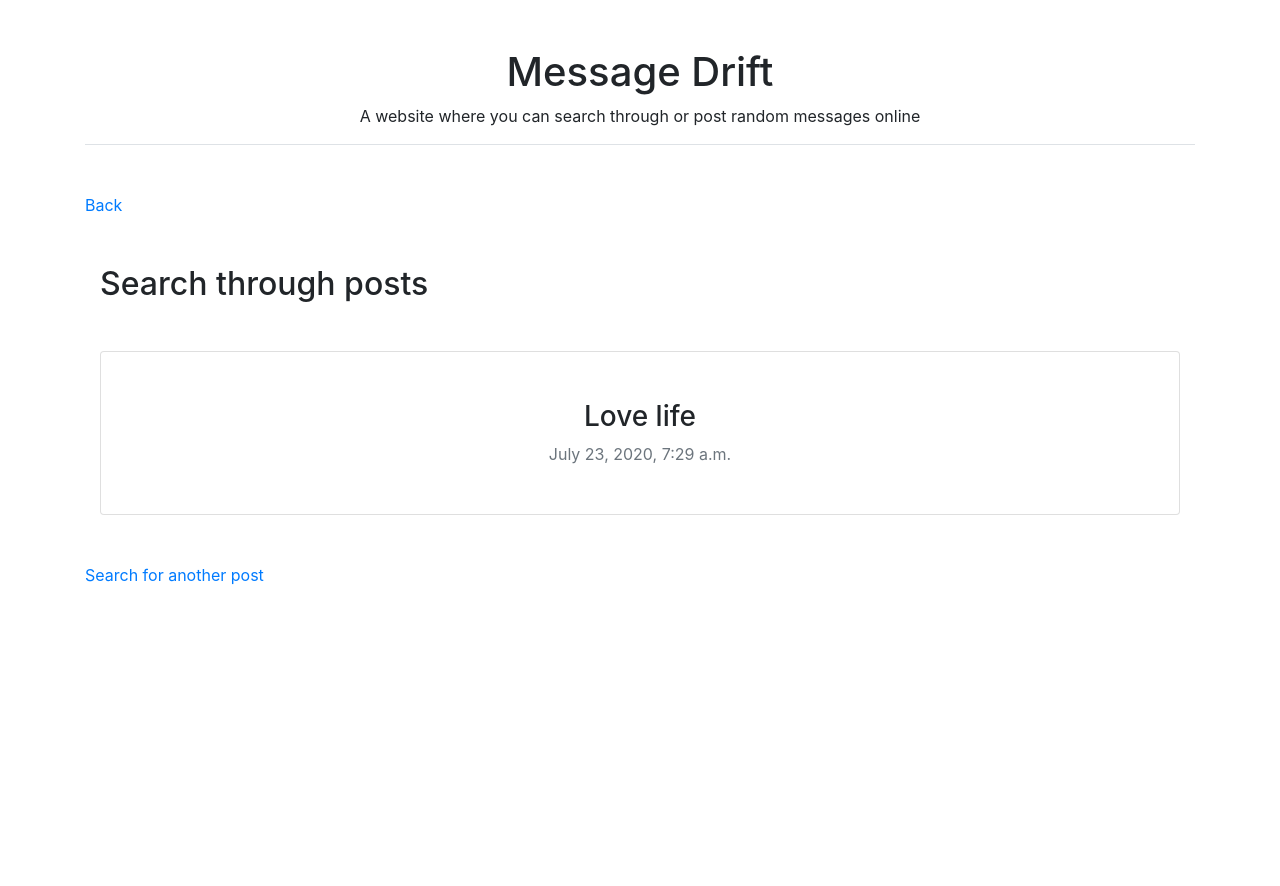
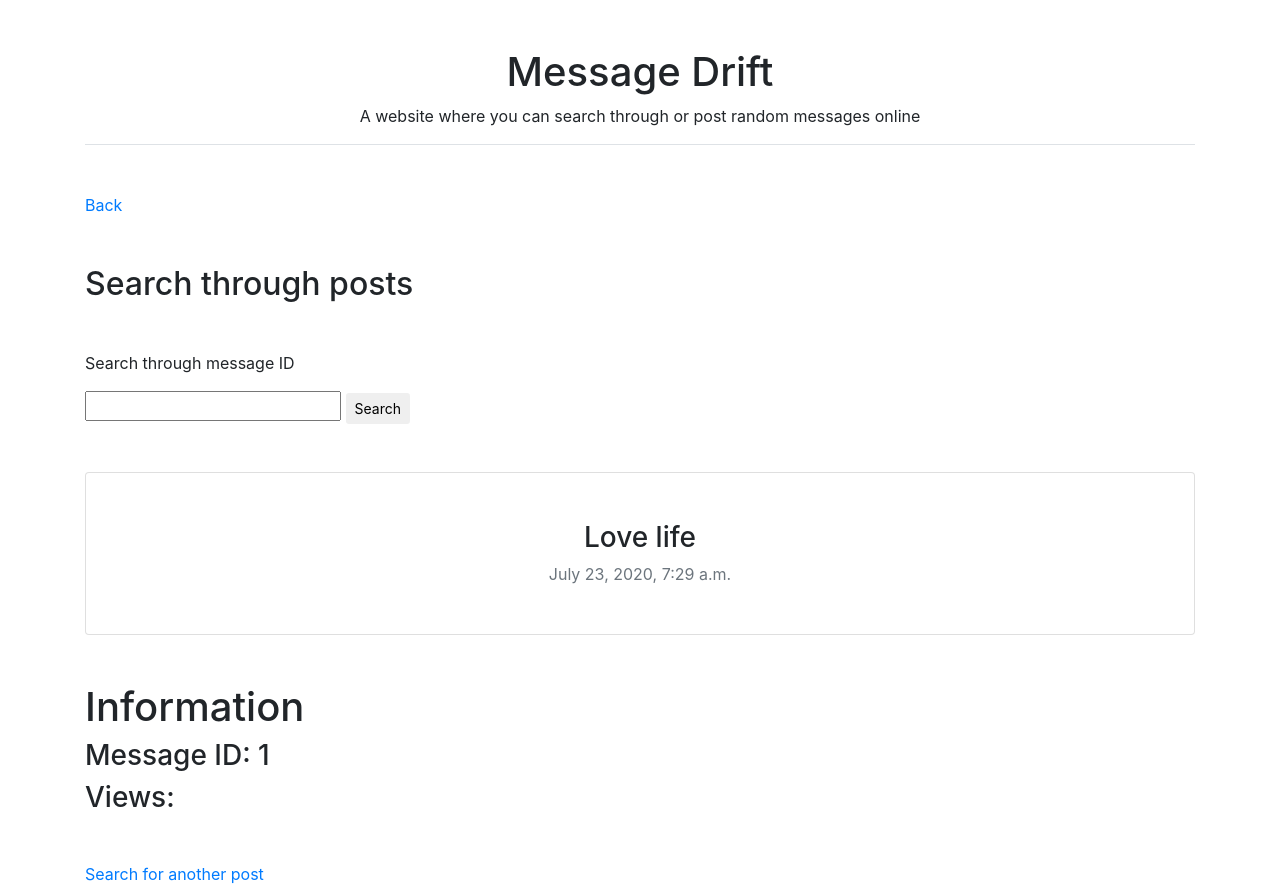
Before and after one commit to ericxim/MessageDrift, a Django app: page /post/1/ in a window 1280 px wide. Before the commit the page ends 585 px from the top, so only its background shows below. Run offline with Django 3.2, Linux system fonts and the light colour scheme; data comes from the database, SQL or seed files in the repository; both versions use the stored data as it was after the commit; some libraries are stand-ins or nearby versions.

Commit message:
added styling for markup for searchbar + extra info in post page

```diff
--- a/message/views.py
+++ b/message/views.py
@@ -1,30 +1,27 @@
 from django.shortcuts import render, redirect
+from django.views.generic import View
+from django.views.generic.list import ListView
 from .models import Post
 from .forms import PostForm
 import random
 
 
 def index(request):
-
-	total_posts = Post.objects.all()
-	random_post_id = random.choice(total_posts.values_list('id', flat=True))
+	posts = Post.objects.all()
+	random_post_id = random.choice(posts.values_list('id', flat=True))
 	random_post = Post.objects.get(id=random_post_id)
 
 	context = {
-
 		'random_post' : random_post,
 		'random_post_id': random_post_id,
-
 	}
 
 	return render(request, 'message/index.html', context)
 
 def about(request):
-
 	return render(request, 'message/about.html')
 
 def create_post(request):
-
 	form = PostForm()
 
 	if request.method == 'POST':
@@ -35,29 +32,25 @@ def create_post(request):
 		return redirect('view_post', pk=new_post.pk)
 
 	context = {
-
 		'form' : form,
-
 	}
 
 	return render(request, 'message/create.html', context)
 
 def view_post(request, pk):
-
-	total_posts = Post.objects.all()
-	random_post = random.choice(total_posts.values_list('id', flat=True))
-
+	posts = Post.objects.all()
+	random_post = random.choice(posts.values_list('id', flat=True))
 	post = Post.objects.get(id=pk)
 
 	context = {
-
 		'post' : post,
 		'random_post' : random_post,
+	}
 
-	}
 
 	return render(request, 'message/post.html', context)
 
+
+
 def error_404_view(request, exception):
-
-	return render(request, '404.html')
+	return render(request, './404.html')
--- a/templates/message/create.html
+++ b/templates/message/create.html
@@ -1,7 +1,7 @@
 {% extends 'base.html' %}
 
 {% block content %}
-<div class="container">
+<div>
     <a href="{% url 'index' %}">Back</a>
     <form action="" method="POST" class="mb-5 mt-5">
         <h1>Create a post</h1>
--- a/templates/message/index.html
+++ b/templates/message/index.html
@@ -8,7 +8,7 @@
     </h3>
   </div>
   <div class="container mb-5 mt-5">
-    <h1 class="text-center">Random posts</h1>
+    <h1 class="text-center">Random post</h1>
     <div class="card mb-5 mt-5 p-5 text-center">
       <h3>{{ random_post.content }}</h3>
       <div class="text-muted">{{ random_post.date_created }}</div>
--- a/templates/message/post.html
+++ b/templates/message/post.html
@@ -2,12 +2,31 @@
 
 {% block content %}
     <a href="{% url 'index' %}">Back</a>
-    <div class="container">
+    <div>
         <h2 class="mt-5">Search through posts</h2>
+        <form class="mb-5 mt-5" action="#" method="POST" id="search_form">
+            {% csrf_token %}
+            <div>
+                <p>Search through message ID</p>
+            </div>
+            <input type="text" name="search" id="search_input">
+            <button class="btn btn-sm" type="submit" onclick="change_action()">Search</button>
+        </form>
+        {% if post.pk %}
         <div class="card mb-5 mt-5 p-5 text-center">
             <h3>{{ post.content }}</h3>
             <div class="text-muted">{{ post.date_created }}</div>
         </div>
+        <div class="mb-5 mt-5">
+            <h1>Information</h1>
+            <h3>Message ID: {{ post.pk }}</h3>
+            <h3>Views: </h3>
+        </div>
+        {% else %}
+        <div class="card mb-5 mt-5 p-5 text-center">
+            <h3>Post does not exit</h3>
+        </div>
+        {% endif %}
     </div>
     <a href="{% url 'view_post' random_post %}">Search for another post</a>
 {% endblock content %}
```
Also changed, not shown: db.sqlite3, message/urls.py (line endings or trailing spaces).
